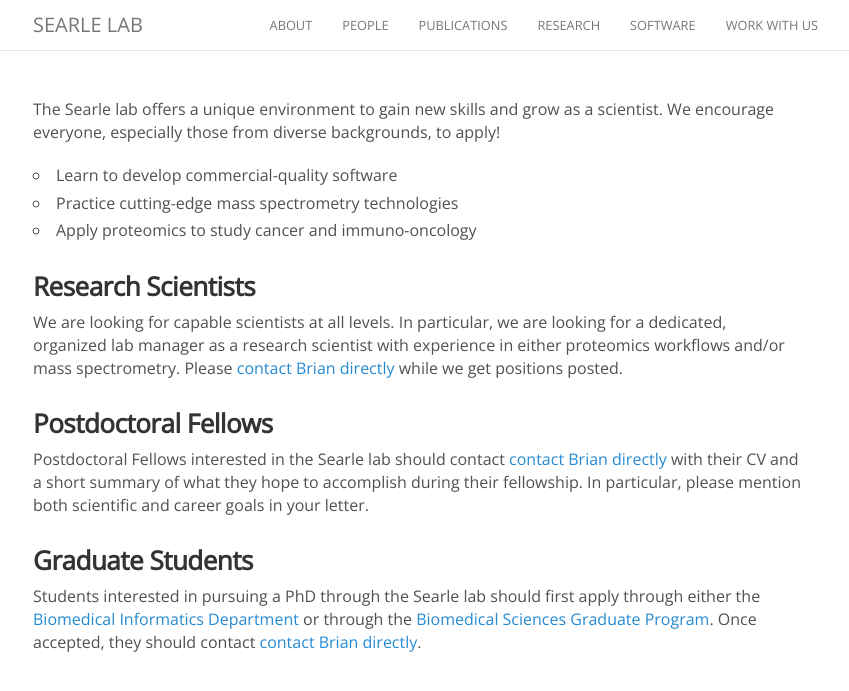
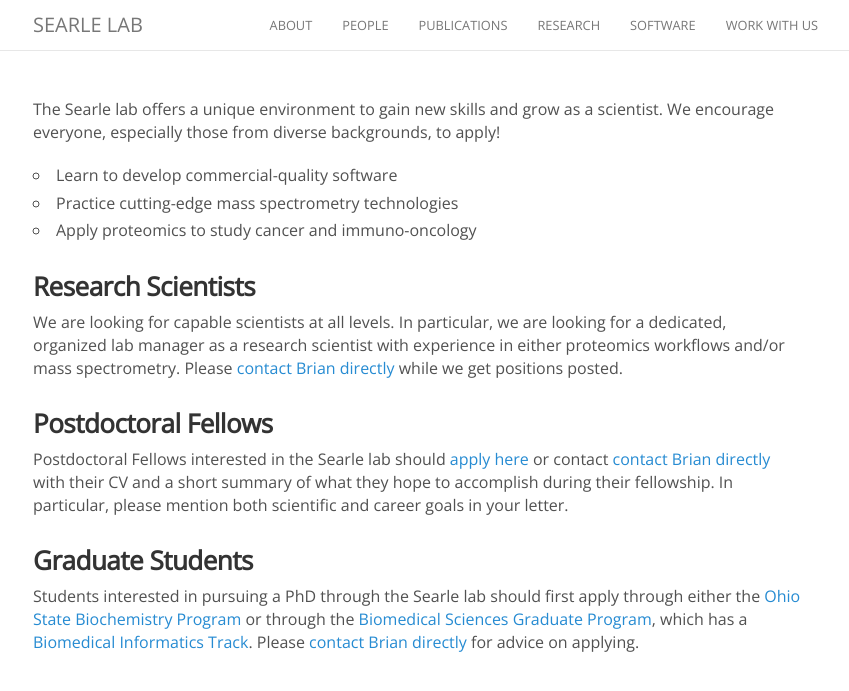
Before and after one commit to searlelab/searlelab.github.io, a Jekyll site: the page built from jobs.md, in a window 1280 px wide. Shown: the top 691 px of the page, without its empty margins (222-1071 px from the left). Built offline with Jekyll 4.4.1, drawn with Linux system fonts in a browser that asks for light colours; nearby versions of some CDN libraries; comment, search, counter and statistics services are not loaded.

Commit message:
Update jobs.md

```diff
--- a/jobs.md
+++ b/jobs.md
@@ -11,7 +11,7 @@
 We are looking for capable scientists at all levels. In particular, we are looking for a dedicated, organized lab manager as a research scientist with experience in either proteomics workflows and/or mass spectrometry. Please [contact Brian directly](../people/brian_searle) while we get positions posted.
 
 ### Postdoctoral Fellows
-Postdoctoral Fellows interested in the Searle lab should contact [contact Brian directly](../people/brian_searle) with their CV and a short summary of what they hope to accomplish during their fellowship. In particular, please mention both scientific and career goals in your letter.
+Postdoctoral Fellows interested in the Searle lab should [apply here](https://osu.wd1.myworkdayjobs.com/OSUCareers/job/Biomedical-Research-Tower-0112/Post-Doctoral-Scholar_R57271-2) or contact [contact Brian directly](../people/brian_searle) with their CV and a short summary of what they hope to accomplish during their fellowship. In particular, please mention both scientific and career goals in your letter.
 
 ### Graduate Students
-Students interested in pursuing a PhD through the Searle lab should first apply through either the [Biomedical Informatics Department](https://medicine.osu.edu/departments/biomedical-informatics) or through the [Biomedical Sciences Graduate Program](https://medicine.osu.edu/education/phd/biomedical-sciences). Once accepted, they should contact [contact Brian directly](../people/brian_searle).
+Students interested in pursuing a PhD through the Searle lab should first apply through either the [Ohio State Biochemistry Program](https://osbp.osu.edu/) or through the [Biomedical Sciences Graduate Program](https://medicine.osu.edu/education/phd/biomedical-sciences), which has a [Biomedical Informatics Track](https://medicine.osu.edu/education/phd/biomedical-sciences/research-areas/biomedical-informatics). Please [contact Brian directly](../people/brian_searle) for advice on applying.
```
